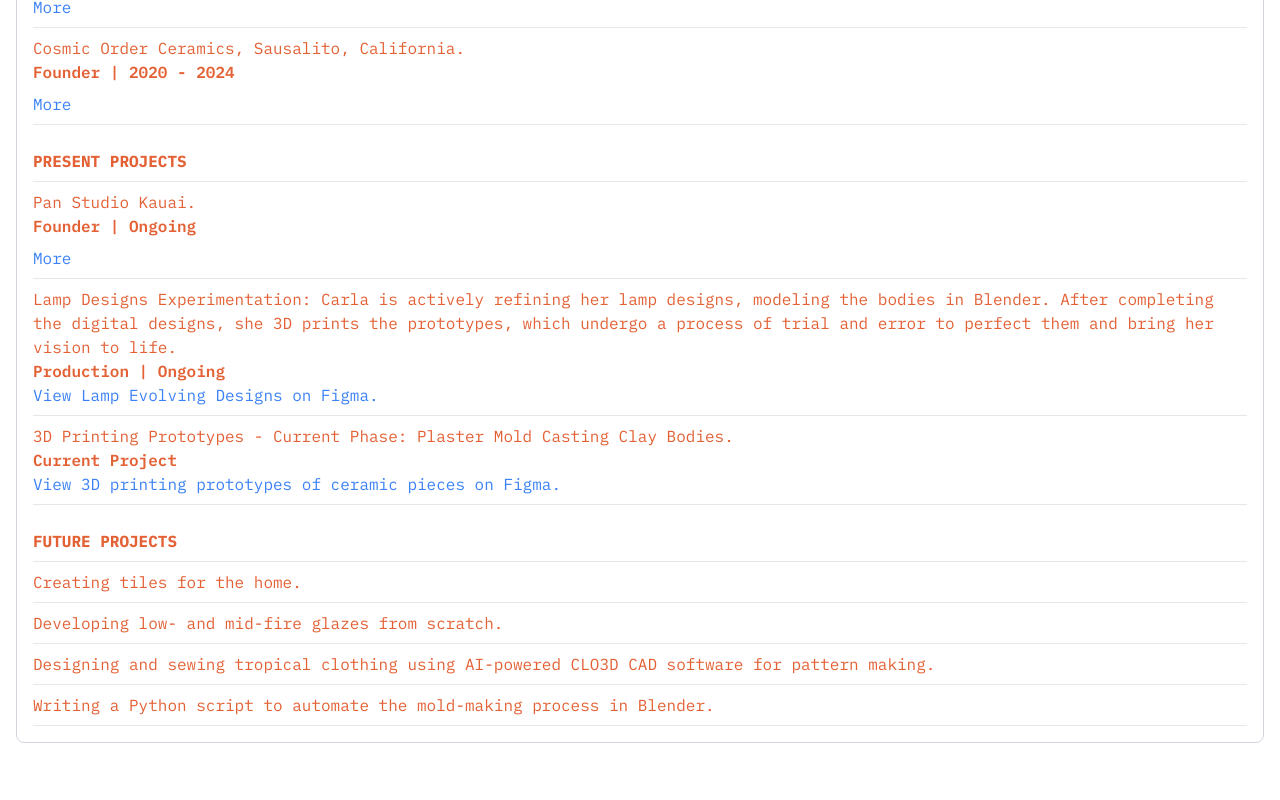
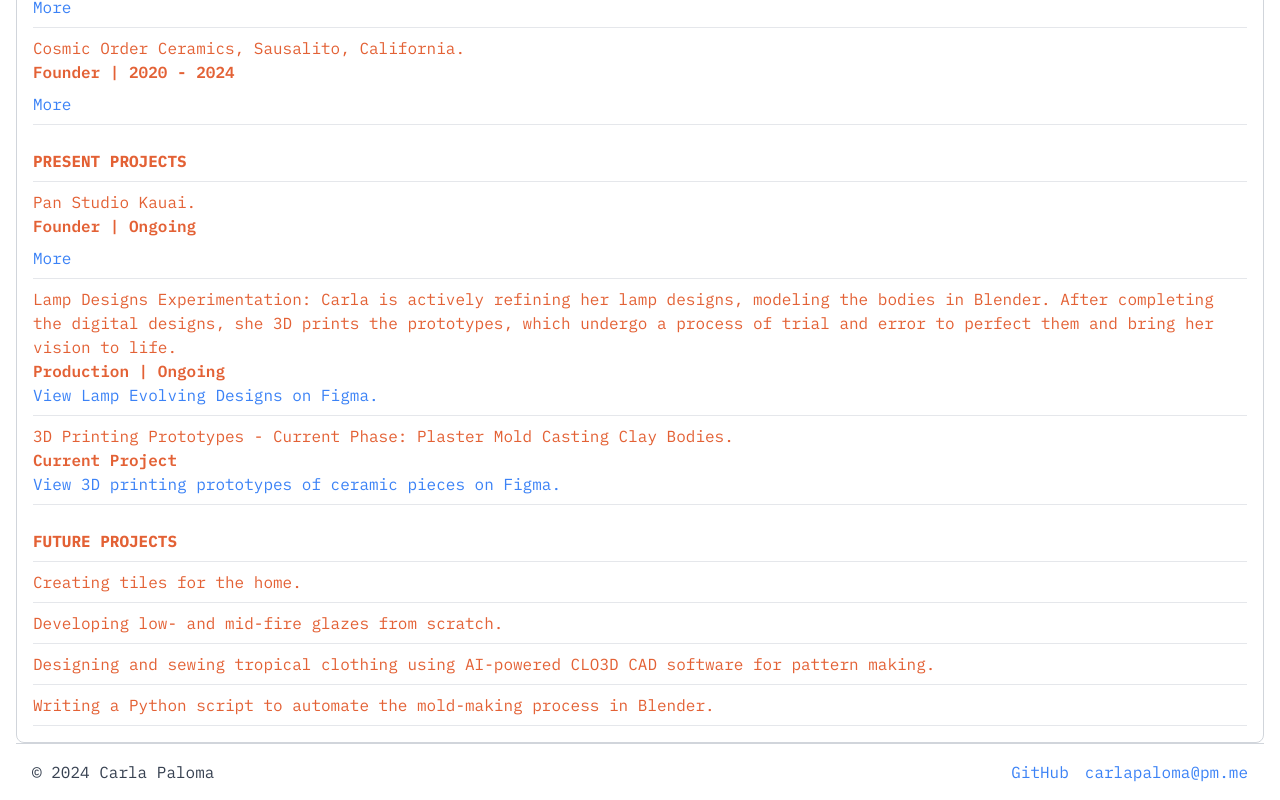
Before and after one commit to carlasushi/carla-paloma-portfolio, a Next.js app: page / in a window 1280 px wide. Shown: the part 730-1530 px from the top of the page. Before the commit the page ends 1473 px from the top, so only its background shows below. Built offline with nearby package versions, Linux system fonts and the light colour scheme.

Commit message:
created footer component

```diff
--- a/src/app/page.tsx
+++ b/src/app/page.tsx
@@ -3,7 +3,7 @@ import Image from "next/image";
 import Header from '../components/Header';
 import Bio from '../components/Bio';
 import Table from '../components/Table';
-
+import Footer from '../components/Footer';
 
 // src/app/page.tsx
 export default function Home() {
@@ -12,6 +12,7 @@ export default function Home() {
       <Header />
       <Bio />
       <Table />
+      <Footer />
     </div>
   );
 }
--- /dev/null
+++ b/src/components/Footer.tsx
@@ -0,0 +1,34 @@
+// src/components/Footer.tsx
+"use client";
+
+import React from 'react';
+
+const Footer: React.FC = () => {
+  const currentYear = new Date().getFullYear();
+
+  return (
+    <footer className="bg-white border-t border-gray-300 p-4">
+      <div className="container mx-auto flex justify-between items-center">
+        <p className="text-gray-700">&copy; {currentYear} Carla Paloma</p>
+        <div>
+          <a
+            href="https://github.com/carlapaloma"
+            target="_blank"
+            rel="noopener noreferrer"
+            className="text-blue-500 hover:text-blue-700 mr-4"
+          >
+            GitHub
+          </a>
+          <a
+            href="mailto:carlapaloma@pm.me"
+            className="text-blue-500 hover:text-blue-700"
+          >
+            carlapaloma@pm.me
+          </a>
+        </div>
+      </div>
+    </footer>
+  );
+};
+
+export default Footer;
```
